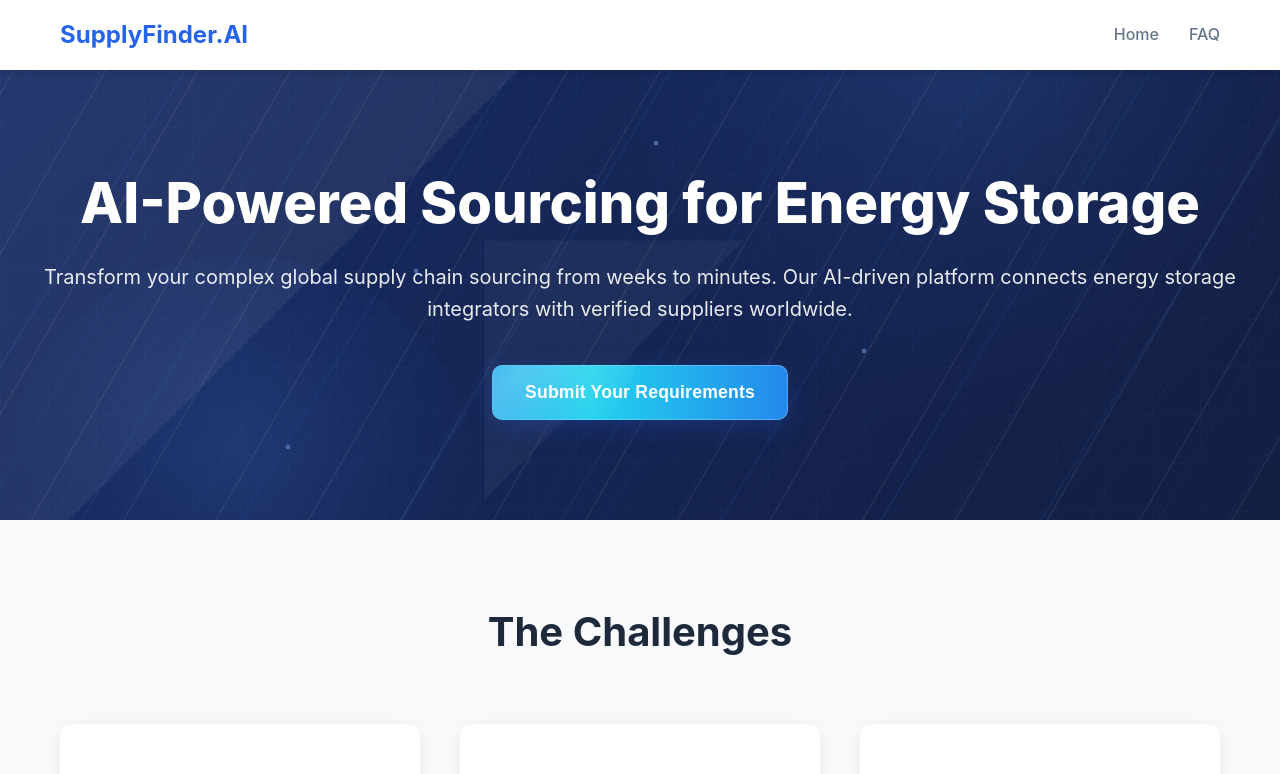
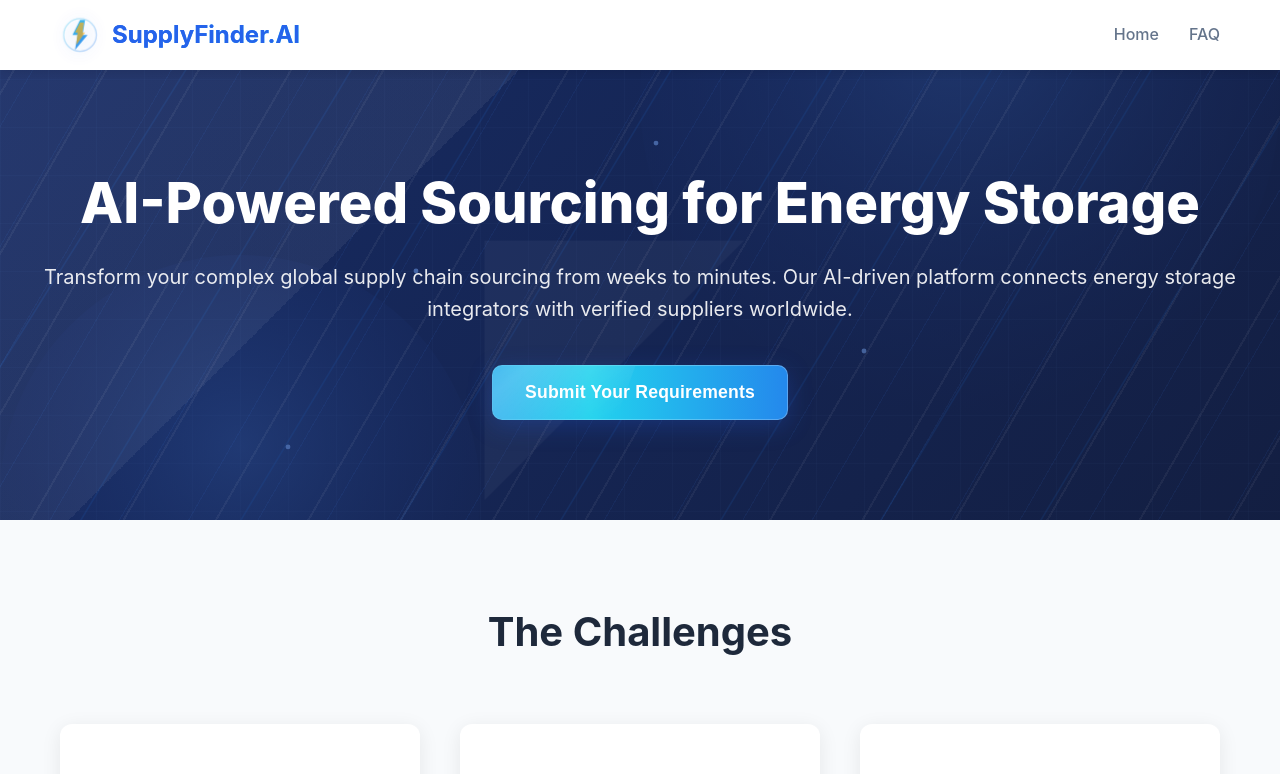
Before and after one commit to timoxue/finder, a React (Vite) app: page / in a window 1280 px wide. Shown: the top 774 px of the page. Built offline with nearby package versions, Linux system fonts and the light colour scheme.

Commit message:
add icon on header

```diff
--- a/src/App.jsx
+++ b/src/App.jsx
@@ -10,8 +10,24 @@ const Navigation = () => {
     <nav className="navbar">
       <div className="nav-container">
         <div className="nav-brand">
-          <a href="/" style={{ textDecoration: 'none', color: 'inherit' }}>
-            <h2>SupplyFinder.AI</h2>
+          <a href="/" className="brand" style={{ textDecoration: 'none', color: 'inherit' }}>
+            <svg className="brand-icon" width="40" height="40" viewBox="0 0 64 64" fill="none" aria-hidden="true">
+              <defs>
+                <linearGradient id="g1" x1="0" y1="0" x2="64" y2="64" gradientUnits="userSpaceOnUse">
+                  <stop offset="0%" stopColor="#22d3ee"/>
+                  <stop offset="100%" stopColor="#2563eb"/>
+                </linearGradient>
+                <linearGradient id="g2" x1="0" y1="0" x2="64" y2="64" gradientUnits="userSpaceOnUse">
+                  <stop offset="0%" stopColor="#fbbf24"/>
+                  <stop offset="100%" stopColor="#f59e0b"/>
+                </linearGradient>
+              </defs>
+              {/* Energy lightning bolt */}
+              <path d="M32 8 L20 32 L28 32 L24 56 L44 32 L36 32 L40 8 Z" fill="url(#g1)" opacity="0.9"/>
+              <path d="M32 12 L24 28 L28 28 L26 48 L40 28 L36 28 L38 12 Z" fill="url(#g2)" opacity="0.7"/>
+              <circle cx="32" cy="32" r="26" stroke="url(#g1)" strokeWidth="2" opacity="0.3"/>
+            </svg>
+            <h2 className="brand-text">SupplyFinder.AI</h2>
           </a>
         </div>
         <div className="nav-links">
--- a/src/styles/globals.css
+++ b/src/styles/globals.css
@@ -45,6 +45,30 @@ body {
   color: #2563eb;
   font-size: 1.5rem;
   font-weight: 700;
+}
+
+.brand {
+  display: flex;
+  align-items: center;
+  gap: 12px;
+}
+
+.brand-icon {
+  filter: drop-shadow(0 3px 12px rgba(37,99,235,0.28));
+  animation: brandPulse 3.2s ease-in-out infinite;
+}
+
+.brand-text {
+  background: linear-gradient(90deg, #2563eb, #22d3ee);
+  -webkit-background-clip: text;
+  background-clip: text;
+  color: transparent;
+}
+
+@keyframes brandPulse {
+  0% { transform: scale(1) rotate(0deg); opacity: 1; }
+  50% { transform: scale(1.06) rotate(0deg); opacity: 0.95; }
+  100% { transform: scale(1) rotate(0deg); opacity: 1; }
 }
 
 .nav-links {
```
